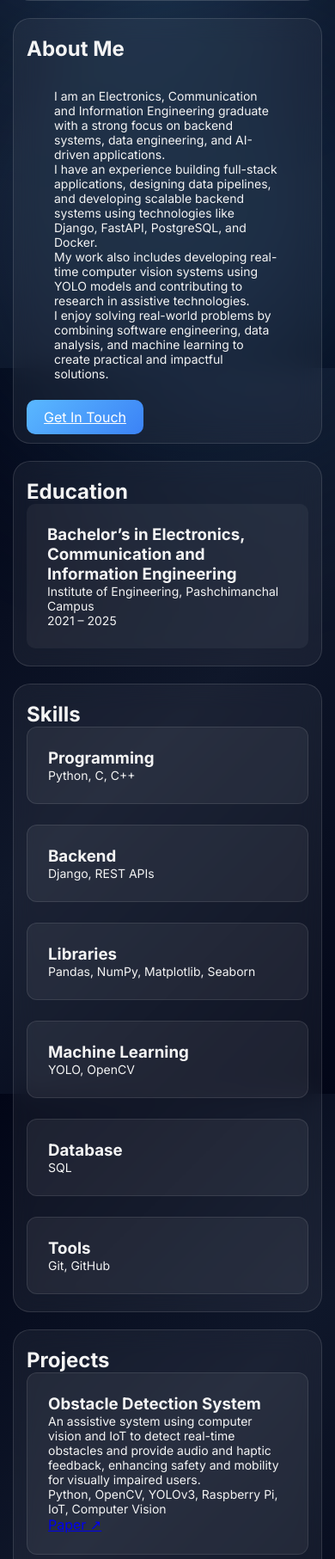
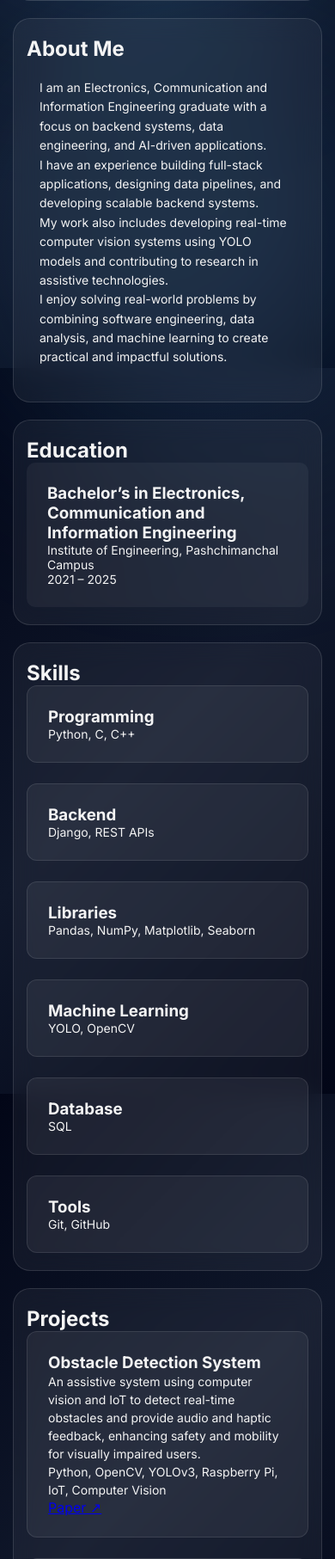
Before and after one commit to barshakc/newport, a Django app: page / in a window 390 px wide. Shown: the part 416-2229 px from the top of the page at 86% size. Run offline with Django 4.2, Linux system fonts and the light colour scheme; some libraries are stand-ins or nearby versions.

Commit message:
Update styling

```diff
--- a/App/templates/index.html
+++ b/App/templates/index.html
@@ -69,14 +69,13 @@
           <div class="about-content">
             <p class="intro-text">
               I am an Electronics, Communication and Information Engineering
-              graduate with a strong focus on backend systems, data engineering,
+              graduate with a focus on backend systems, data engineering,
               and AI-driven applications.
             </p>
 
             <p class="about-text">
               I have an experience building full-stack applications, designing
-              data pipelines, and developing scalable backend systems using
-              technologies like Django, FastAPI, PostgreSQL, and Docker.
+              data pipelines, and developing scalable backend systems.
             </p>
 
             <p class="about-text">
@@ -92,9 +91,6 @@
             </p>
           </div>
         </div>
-      </div>
-      <div class="cta-container flex s-center">
-        <a class="btn" href="#contact">Get In Touch</a>
       </div>
     </section>
 
--- a/static/css/style.css
+++ b/static/css/style.css
@@ -257,7 +257,32 @@ section {
     flex-direction: column;
     padding-top: 60px;
   }
+  .about-content p {
+  line-height: 1.6;
+  text-align: left;
+  }
 
+  .projects-container {
+    grid-template-columns: 1fr;
+  }
+  .project-card,
+  .skill-card {
+  text-align: left;
+  }
+  .skills-container {
+    grid-template-columns: 1fr;
+  }
+  .research-container {
+    grid-template-columns: 1fr;
+  }
+
+.about-container {
+    padding: 20px 15px;
+  }
+
+  .project-card p {
+  line-height: 1.5;
+  }
   .btn-group {
     flex-direction: column;
     align-items: center;
@@ -278,6 +303,10 @@ section {
   #typewriter {
     width: 100%;
   }
+  .about-content {
+  max-width: 500px;
+  margin: 0 auto;
+}
 
   .skills-container,
   .projects-container,
```
Also changed, not shown: index.html (+2 -6 lines).
